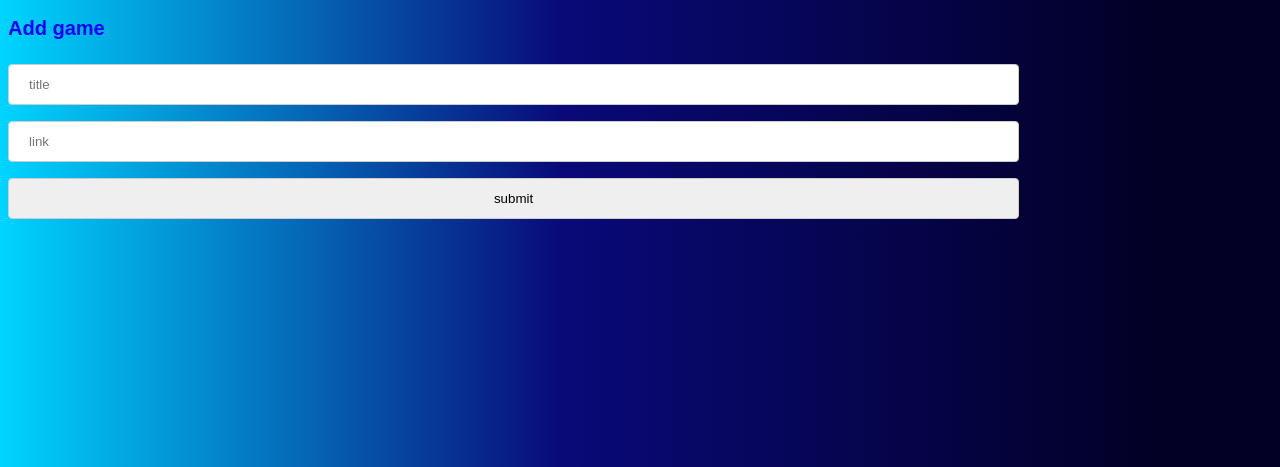
After one commit to web2projectototengo/PHP_Project, a PHP site: page /add.php in a window 1280 px wide. The commit adds this page. Shown: the top 467 px of the page. Run offline with PHP 8.4, Linux system fonts and the light colour scheme.

Commit message:
Add files via upload

```diff
--- /dev/null
+++ b/add.php
@@ -0,0 +1,97 @@
+
+<?php
+
+
+try {
+  $conn = new PDO("mysql:host=localhost;dbname=Prodcuts", "root", "");
+  // set the PDO error mode to exception
+  $conn->setAttribute(PDO::ATTR_ERRMODE, PDO::ERRMODE_EXCEPTION);
+//  echo "Connected successfully";
+} catch(PDOException $e) {
+  echo "Connection failed: " . $e->getMessage();
+}
+
+if ($_SERVER['REQUEST_METHOD']==='POST') {
+
+
+$link=$_POST['link'];
+$title=$_POST['title'];
+//$id=$_POST['id'];
+//echo "string";
+$statement =$conn->prepare("INSERT INTO reg_prods (title,link)
+        VALUES (:title, :link)"   );
+
+
+$statement->bindValue(':title',$title,PDO::PARAM_STR);
+$statement->bindValue(':link',$link,PDO::PARAM_STR);
+//$statement->bindValue(':id',$id,PDO::PARAM_INT);
+$statement->execute();
+}
+
+//header("Location: admin_page.php");
+
+
+?>
+<!DOCTYPE html>
+<html lang="en" dir="ltr">
+  <head>
+    <meta charset="utf-8">
+    <title></title>
+  </head>
+  <body>
+  <style media="screen">
+    h2 {
+      color: Blue;
+      font-size: 20px;
+      font-family: fantasy;
+    }
+    input {
+width: 80%;
+padding: 12px 20px;
+margin: 8px 0;
+display: inline-block;
+border: 1px solid #ccc;
+border-radius: 4px;
+box-sizing: border-box;
+}
+
+body{
+background: rgb(0,212,255);
+background: linear-gradient(90deg, rgba(0,212,255,1) 0%, rgba(9,9,121,1) 44%, rgba(2,0,36,1) 91%);
+}
+
+#upim {
+color: lime;
+
+}
+
+  table {
+margin:auto;
+    border-collapse:collapse;
+    width: 500px;
+    }
+
+    td, th {
+    border: 3px dashed #777;
+    text-align: centre;
+    padding: 7px;
+    }
+
+    td{
+background-color:#E2EC1E;
+}
+
+th{
+background-color:#19E84E;
+}
+
+
+  </style>
+<h2>  Add game  </h2>
+ <form action="./add.php" method="post"  id="add">
+  <input id="title" type="text" name="title" placeholder="title" value="">
+  <input id="link" type="text" name="link" placeholder="link" value="">
+  <!-- <input id="id" type="text" name="id" placeholder="id" value=""> -->
+
+  <input type="submit" value="submit" name="submit" id="submit">
+</form>
--- a/admin_page.php
+++ b/admin_page.php
@@ -36,7 +36,7 @@ $products = $statement->fetchAll(PDO::FETCH_ASSOC);
   </style>
     <body>
       <p>
-<button type="button" class="btn btn-success">Add</button>
+<a  href="add.php"  class="btn btn-success">Add</a>
       </p>
 <table class="table table-hover">
   <thead>
@@ -57,7 +57,7 @@ $products = $statement->fetchAll(PDO::FETCH_ASSOC);
       <td><?php echo $products['title'] ?></td>
       <td><?php echo $products['link'] ?></td>
 <td>
-<button type="button" class="btn btn-primary">Edit</button>
+<a href="update.php?id=<?php echo $products['id'] ?>" class="btn btn-primary">Edit</a>
 <!--<button type="button" class="btn btn-danger">Delete</button>-->
 <form  action="delete.php" method="post" style="display: inline-block">
   <input type="hidden" name="id" value="<?php echo $products['id'] ?>"/>
```
